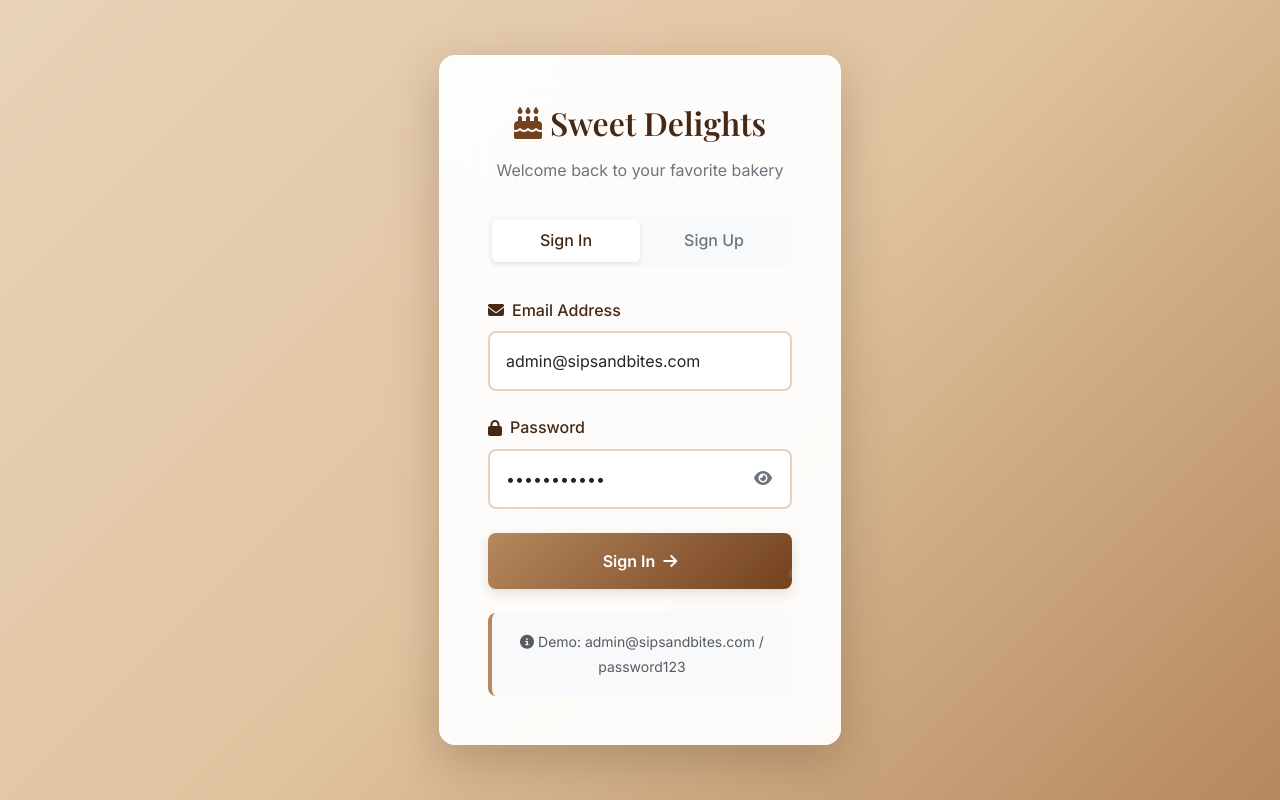
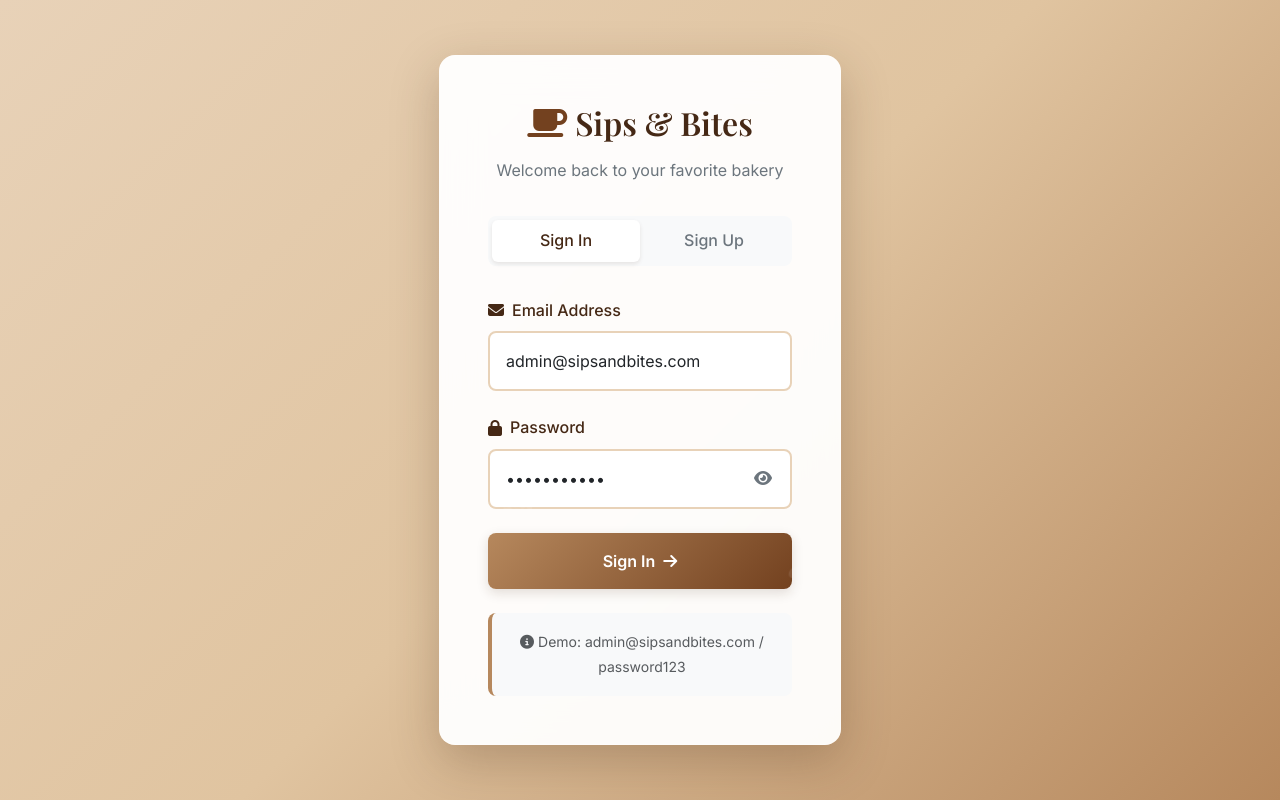
Before and after one commit to Marria-m/Bakery-e-Commerce-Project, a plain HTML site: page index.html in a window 1280 px wide. Drawn offline with nearby package versions, Linux system fonts and the light colour scheme; some packages are replaced by stand-ins of ours; a script that the page names is missing.

Commit message:
name change

```diff
--- a/index.html
+++ b/index.html
@@ -6,7 +6,7 @@
 <head>
     <meta charset="UTF-8">
     <meta name="viewport" content="width=device-width, initial-scale=1.0">
-    <title>Sweet Delights - Sign In</title>
+    <title>Sips & Bites - Sign In</title>
     <!-- Bootstrap CSS -->
     <link href="https://cdn.jsdelivr.net/npm/bootstrap@5.3.0/dist/css/bootstrap.min.css" rel="stylesheet">
     <!-- Font Awesome -->
@@ -23,8 +23,8 @@
         <div class="auth-card">
             <div class="auth-header">
                 <div class="brand-logo">
-                    <i class="fas fa-birthday-cake"></i>
-                    <h1>Sweet Delights</h1>
+                    <i class="fas fa-coffee"></i>
+                    <h1>Sips & Bites</h1>
                 </div>
                 <p class="auth-subtitle">Welcome back to your favorite bakery</p>
             </div>
```
